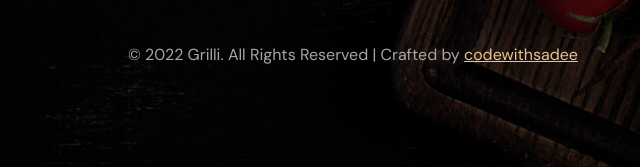
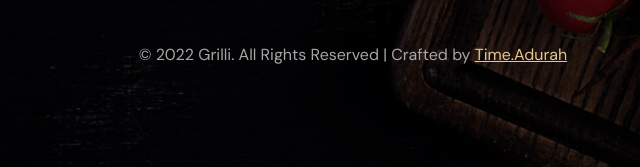
Before and after one commit to Timadurah/grilli, a plain HTML site: page index.html in a window 1280 px wide. Shown: the part 8553-8720 px from the top of the page, 287-927 px from the left. Drawn offline with nearby package versions, Linux system fonts and the light colour scheme; a web font is replaced by a local one.

Commit message:
Update index.html

```diff
--- a/index.html
+++ b/index.html
@@ -11,7 +11,7 @@
   -->
   <title>Grilli - Amazing & Delicious Food</title>
   <meta name="title" content="Grilli - Amazing & Delicious Food">
-  <meta name="description" content="This is a Restaurant html template made by codewithsadee">
+  <meta name="description" content="This is a Restaurant html template made by Tim.adurah">
 
   <!--
     - favicon
@@ -1183,8 +1183,8 @@
       <div class="footer-bottom">
 
         <p class="copyright">
-          &copy; 2022 Grilli. All Rights Reserved | Crafted by <a href="https://github.com/codewithsadee"
-            target="_blank" class="link">codewithsadee</a>
+          &copy; 2022 Grilli. All Rights Reserved | Crafted by <a href="https://github.com/kilogrammie"
+            target="_blank" class="link">Time.Adurah</a>
         </p>
 
       </div>
```
